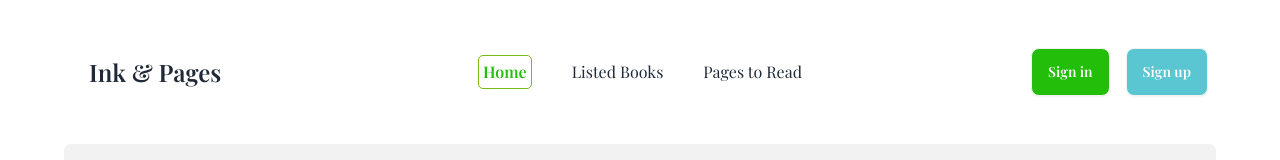
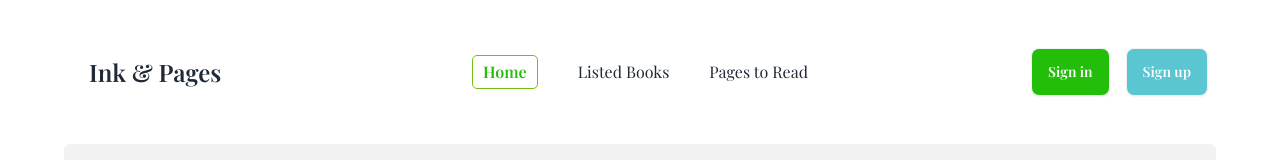
Before and after one commit to Jamil-Aktar-Ifat/ink-and-page-react, a React (Vite) app: page / in a window 1280 px wide. Shown: the top 160 px of the page. Built offline with nearby package versions, Linux system fonts and the light colour scheme; a web font is replaced by a local one.

Commit message:
design updated

```diff
--- a/src/components/NavBar/NavBar.css
+++ b/src/components/NavBar/NavBar.css
@@ -1,6 +1,6 @@
 nav a.active {
   border: 1px solid rgb(121, 188, 20);
-  padding: 4px;
+  padding: 4px 10px;
   border-radius: 5px;
   color: #23be0a;
   font-weight: 600;
```
